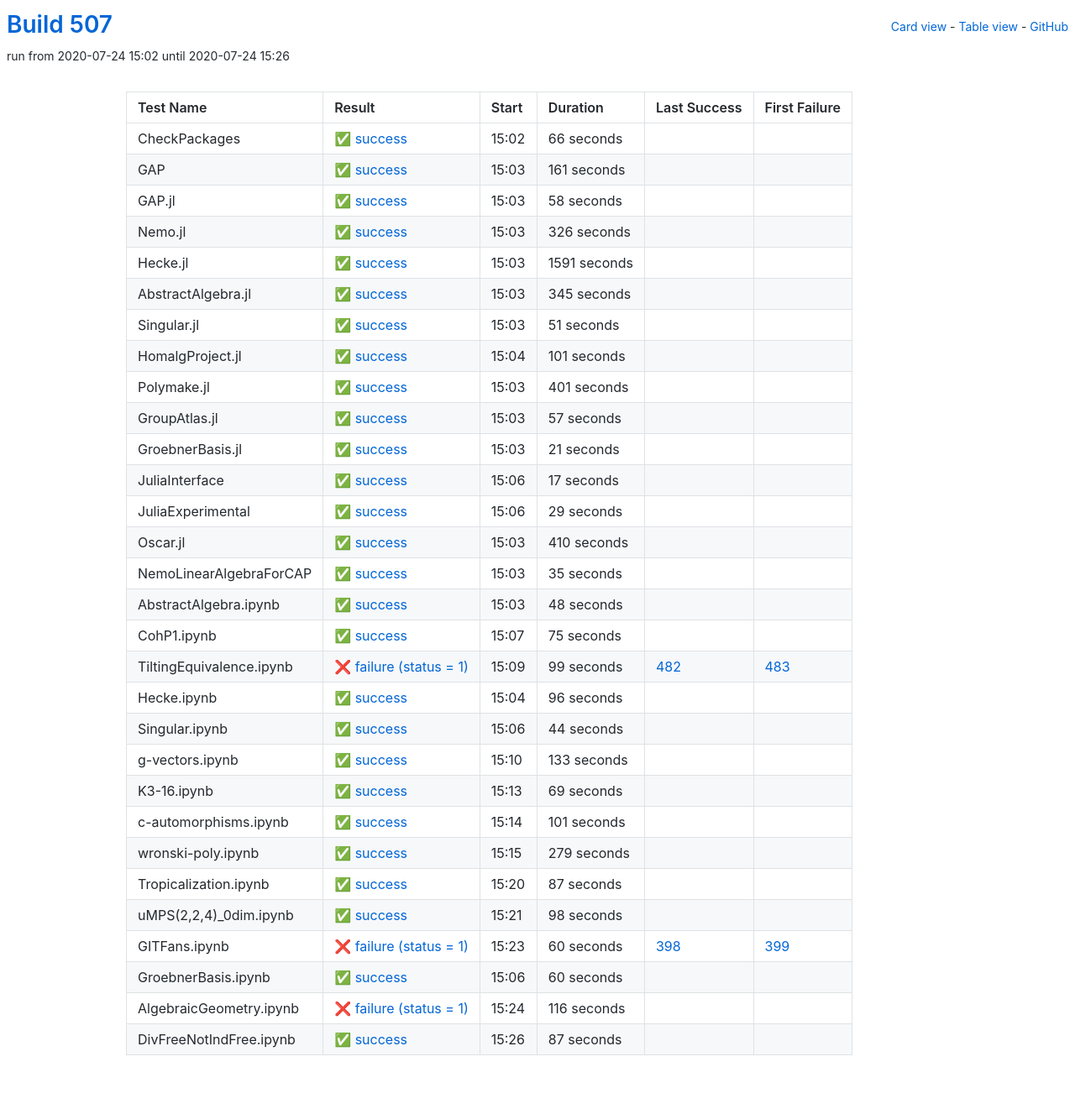
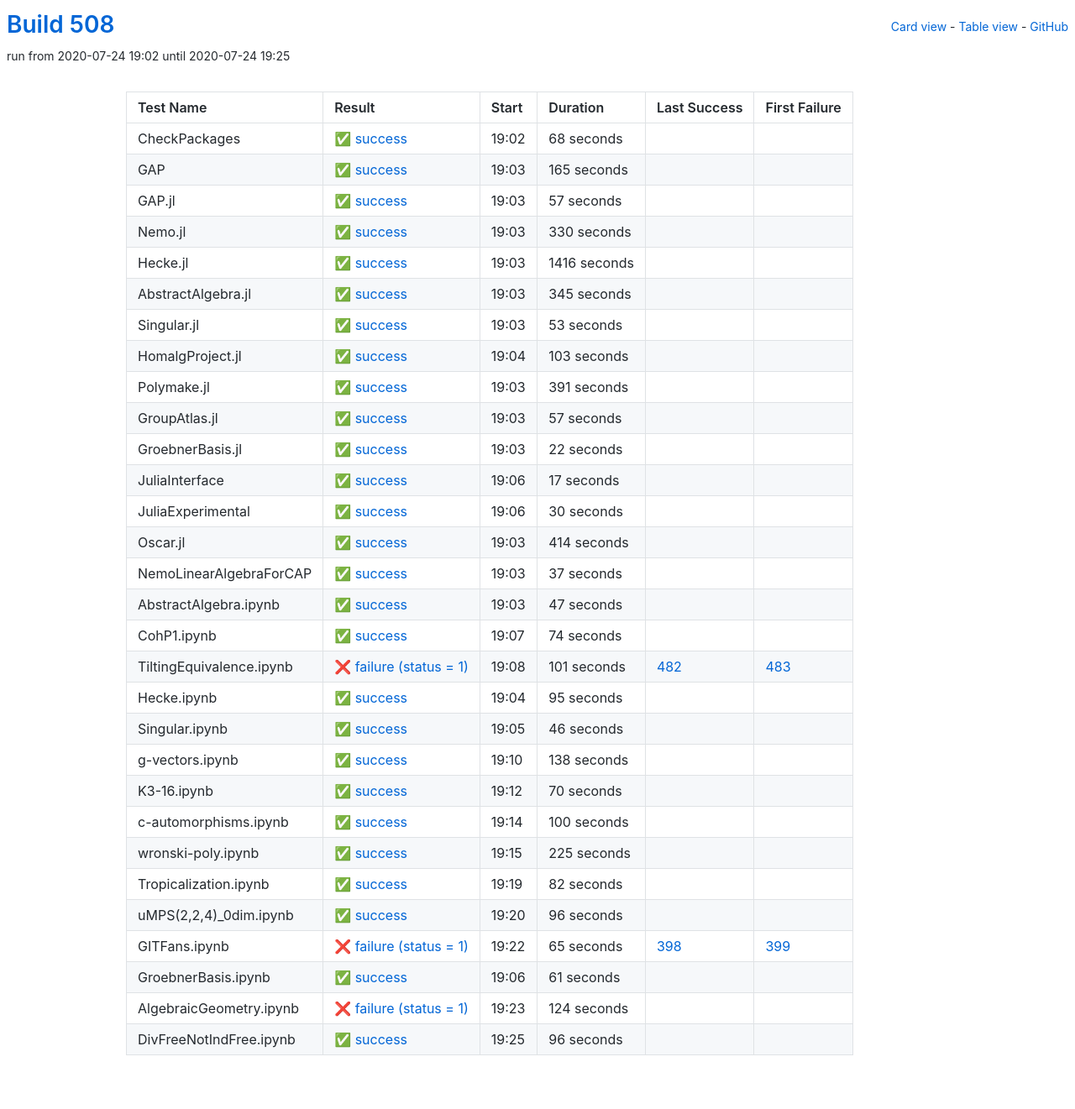
Before and after one commit to oscar-system/oscar-ci-status-stable, a Jekyll site: the page built from table.html, in a window 1280 px wide. Shown: the whole page at 84% size. Built offline with Jekyll 4.4.1, drawn with Linux system fonts in a browser that asks for light colours.

Commit message:
Build #508

```diff
--- a/_data/ci.yml
+++ b/_data/ci.yml
@@ -1,6 +1,6 @@
 ---
-build: 507
-build_url: https://oscarci.mathematik.uni-kl.de/job/oscar-stable/507/
+build: 508
+build_url: https://oscarci.mathematik.uni-kl.de/job/oscar-stable/508/
 job: oscar-stable
 organization: oscar-system
 repo: oscar-ci-status-stable
@@ -8,68 +8,68 @@ repourl: https://github.com/oscar-system/oscar-ci-status-stable
 tests:
 - name: CheckPackages
   id: checkpackages
-  log: https://oscarci.mathematik.uni-kl.de/job/oscar-stable/507/artifact/logs/build-507/CheckPackages.log
-  start: 2020-07-24 15:02
+  log: https://oscarci.mathematik.uni-kl.de/job/oscar-stable/508/artifact/logs/build-508/CheckPackages.log
+  start: 2020-07-24 19:02
   success: true
   exitcode: 0
   status: success
-  duration: 66
+  duration: 68
   last_success: false
   last_success_url:
   first_failure: false
   first_failure_url:
 - name: GAP
   id: gap
-  log: https://oscarci.mathematik.uni-kl.de/job/oscar-stable/507/artifact/logs/build-507/GAP.log
-  start: 2020-07-24 15:03
+  log: https://oscarci.mathematik.uni-kl.de/job/oscar-stable/508/artifact/logs/build-508/GAP.log
+  start: 2020-07-24 19:03
   success: true
   exitcode: 0
   status: success
-  duration: 161
+  duration: 165
   last_success: false
   last_success_url:
   first_failure: false
   first_failure_url:
 - name: GAP.jl
   id: gap-jl
-  log: https://oscarci.mathematik.uni-kl.de/job/oscar-stable/507/artifact/logs/build-507/GAP.jl.log
-  start: 2020-07-24 15:03
+  log: https://oscarci.mathematik.uni-kl.de/job/oscar-stable/508/artifact/logs/build-508/GAP.jl.log
+  start: 2020-07-24 19:03
   success: true
   exitcode: 0
   status: success
-  duration: 58
+  duration: 57
   last_success: false
   last_success_url:
   first_failure: false
   first_failure_url:
 - name: Nemo.jl
   id: nemo-jl
-  log: https://oscarci.mathematik.uni-kl.de/job/oscar-stable/507/artifact/logs/build-507/Nemo.jl.log
-  start: 2020-07-24 15:03
+  log: https://oscarci.mathematik.uni-kl.de/job/oscar-stable/508/artifact/logs/build-508/Nemo.jl.log
+  start: 2020-07-24 19:03
   success: true
   exitcode: 0
   status: success
-  duration: 326
+  duration: 330
   last_success: false
   last_success_url:
   first_failure: false
   first_failure_url:
 - name: Hecke.jl
   id: hecke-jl
-  log: https://oscarci.mathematik.uni-kl.de/job/oscar-stable/507/artifact/logs/build-507/Hecke.jl.log
-  start: 2020-07-24 15:03
+  log: https://oscarci.mathematik.uni-kl.de/job/oscar-stable/508/artifact/logs/build-508/Hecke.jl.log
+  start: 2020-07-24 19:03
   success: true
   exitcode: 0
   status: success
-  duration: 1591
+  duration: 1416
   last_success: false
   last_success_url:
   first_failure: false
   first_failure_url:
 - name: AbstractAlgebra.jl
   id: abstractalgebra-jl
-  log: https://oscarci.mathematik.uni-kl.de/job/oscar-stable/507/artifact/logs/build-507/AbstractAlgebra.jl.log
-  start: 2020-07-24 15:03
+  log: https://oscarci.mathematik.uni-kl.de/job/oscar-stable/508/artifact/logs/build-508/AbstractAlgebra.jl.log
+  start: 2020-07-24 19:03
   success: true
   exitcode: 0
   status: success
@@ -80,44 +80,44 @@ tests:
   first_failure_url:
 - name: Singular.jl
   id: singular-jl
-  log: https://oscarci.mathematik.uni-kl.de/job/oscar-stable/507/artifact/logs/build-507/Singular.jl.log
-  start: 2020-07-24 15:03
+  log: https://oscarci.mathematik.uni-kl.de/job/oscar-stable/508/artifact/logs/build-508/Singular.jl.log
+  start: 2020-07-24 19:03
   success: true
   exitcode: 0
   status: success
-  duration: 51
+  duration: 53
   last_success: false
   last_success_url:
   first_failure: false
   first_failure_url:
 - name: HomalgProject.jl
   id: homalgproject-jl
-  log: https://oscarci.mathematik.uni-kl.de/job/oscar-stable/507/artifact/logs/build-507/HomalgProject.jl.log
-  start: 2020-07-24 15:04
+  log: https://oscarci.mathematik.uni-kl.de/job/oscar-stable/508/artifact/logs/build-508/HomalgProject.jl.log
+  start: 2020-07-24 19:04
   success: true
   exitcode: 0
   status: success
-  duration: 101
+  duration: 103
   last_success: false
   last_success_url:
   first_failure: false
   first_failure_url:
 - name: Polymake.jl
   id: polymake-jl
-  log: https://oscarci.mathematik.uni-kl.de/job/oscar-stable/507/artifact/logs/build-507/Polymake.jl.log
-  start: 2020-07-24 15:03
+  log: https://oscarci.mathematik.uni-kl.de/job/oscar-stable/508/artifact/logs/build-508/Polymake.jl.log
+  start: 2020-07-24 19:03
   success: true
   exitcode: 0
   status: success
-  duration: 401
+  duration: 391
   last_success: false
   last_success_url:
   first_failure: false
   first_failure_url:
 - name: GroupAtlas.jl
   id: groupatlas-jl
-  log: https://oscarci.mathematik.uni-kl.de/job/oscar-stable/507/artifact/logs/build-507/GroupAtlas.jl.log
-  start: 2020-07-24 15:03
+  log: https://oscarci.mathematik.uni-kl.de/job/oscar-stable/508/artifact/logs/build-508/GroupAtlas.jl.log
+  start: 2020-07-24 19:03
   success: true
   exitcode: 0
   status: success
@@ -128,20 +128,20 @@ tests:
   first_failure_url:
 - name: GroebnerBasis.jl
   id: groebnerbasis-jl
-  log: https://oscarci.mathematik.uni-kl.de/job/oscar-stable/507/artifact/logs/build-507/GroebnerBasis.jl.log
-  start: 2020-07-24 15:03
+  log: https://oscarci.mathematik.uni-kl.de/job/oscar-stable/508/artifact/logs/build-508/GroebnerBasis.jl.log
+  start: 2020-07-24 19:03
   success: true
   exitcode: 0
   status: success
-  duration: 21
+  duration: 22
   last_success: false
   last_success_url:
   first_failure: false
   first_failure_url:
 - name: JuliaInterface
   id: juliainterface
-  log: https://oscarci.mathematik.uni-kl.de/job/oscar-stable/507/artifact/logs/build-507/JuliaInterface.log
-  start: 2020-07-24 15:06
+  log: https://oscarci.mathematik.uni-kl.de/job/oscar-stable/508/artifact/logs/build-508/JuliaInterface.log
+  start: 2020-07-24 19:06
   success: true
   exitcode: 0
   status: success
@@ -152,80 +152,164 @@ tests:
   first_failure_url:
 - name: JuliaExperimental
   id: juliaexperimental
-  log: https://oscarci.mathematik.uni-kl.de/job/oscar-stable/507/artifact/logs/build-507/JuliaExperimental.log
-  start: 2020-07-24 15:06
+  log: https://oscarci.mathematik.uni-kl.de/job/oscar-stable/508/artifact/logs/build-508/JuliaExperimental.log
+  start: 2020-07-24 19:06
   success: true
   exitcode: 0
   status: success
-  duration: 29
+  duration: 30
   last_success: false
   last_success_url:
   first_failure: false
   first_failure_url:
 - name: Oscar.jl
   id: oscar-jl
-  log: https://oscarci.mathematik.uni-kl.de/job/oscar-stable/507/artifact/logs/build-507/Oscar.jl.log
-  start: 2020-07-24 15:03
+  log: https://oscarci.mathematik.uni-kl.de/job/oscar-stable/508/artifact/logs/build-508/Oscar.jl.log
+  start: 2020-07-24 19:03
   success: true
   exitcode: 0
   status: success
-  duration: 410
+  duration: 414
   last_success: false
   last_success_url:
   first_failure: false
   first_failure_url:
 - name: NemoLinearAlgebraForCAP
   id: nemolinearalgebraforcap
-  log: https://oscarci.mathematik.uni-kl.de/job/oscar-stable/507/artifact/logs/build-507/NemoLinearAlgebraForCAP.log
-  start: 2020-07-24 15:03
+  log: https://oscarci.mathematik.uni-kl.de/job/oscar-stable/508/artifact/logs/build-508/NemoLinearAlgebraForCAP.log
+  start: 2020-07-24 19:03
   success: true
   exitcode: 0
   status: success
-  duration: 35
+  duration: 37
   last_success: false
   last_success_url:
   first_failure: false
   first_failure_url:
 - name: AbstractAlgebra.ipynb
   id: abstractalgebra-ipynb
-  log: https://oscarci.mathematik.uni-kl.de/job/oscar-stable/507/artifact/logs/build-507/AbstractAlgebra.ipynb.log
-  start: 2020-07-24 15:03
+  log: https://oscarci.mathematik.uni-kl.de/job/oscar-stable/508/artifact/logs/build-508/AbstractAlgebra.ipynb.log
+  start: 2020-07-24 19:03
   success: true
   exitcode: 0
   status: success
-  duration: 48
+  duration: 47
   last_success: false
   last_success_url:
   first_failure: false
   first_failure_url:
 - name: CohP1.ipynb
   id: cohp1-ipynb
-  log: https://oscarci.mathematik.uni-kl.de/job/oscar-stable/507/artifact/logs/build-507/CohP1.ipynb.log
-  start: 2020-07-24 15:07
+  log: https://oscarci.mathematik.uni-kl.de/job/oscar-stable/508/artifact/logs/build-508/CohP1.ipynb.log
+  start: 2020-07-24 19:07
   success: true
   exitcode: 0
   status: success
-  duration: 75
+  duration: 74
   last_success: false
   last_success_url:
   first_failure: false
   first_failure_url:
 - name: TiltingEquivalence.ipynb
   id: tiltingequivalence-ipynb
-  log: https://oscarci.mathematik.uni-kl.de/job/oscar-stable/507/artifact/logs/build-507/TiltingEquivalence.ipynb.log
-  start: 2020-07-24 15:09
+  log: https://oscarci.mathematik.uni-kl.de/job/oscar-stable/508/artifact/logs/build-508/TiltingEquivalence.ipynb.log
+  start: 2020-07-24 19:08
   success: false
   exitcode: 1
   status: failure
-  duration: 99
+  duration: 101
   last_success: 482
   last_success_url: https://oscarci.mathematik.uni-kl.de/job/oscar-stable/482/
   first_failure: 483
   first_failure_url: https://oscarci.mathematik.uni-kl.de/job/oscar-stable/483/
 - name: Hecke.ipynb
   id: hecke-ipynb
-  log: https://oscarci.mathematik.uni-kl.de/job/oscar-stable/507/artifact/logs/build-507/Hecke.ipynb.log
-  start: 2020-07-24 15:04
+  log: https://oscarci.mathematik.uni-kl.de/job/oscar-stable/508/artifact/logs/build-508/Hecke.ipynb.log
+  start: 2020-07-24 19:04
+  success: true
+  exitcode: 0
+  status: success
+  duration: 95
+  last_success: false
+  last_success_url:
+  first_failure: false
+  first_failure_url:
+- name: Singular.ipynb
+  id: singular-ipynb
+  log: https://oscarci.mathematik.uni-kl.de/job/oscar-stable/508/artifact/logs/build-508/Singular.ipynb.log
+  start: 2020-07-24 19:05
+  success: true
+  exitcode: 0
+  status: success
+  duration: 46
+  last_success: false
+  last_success_url:
+  first_failure: false
+  first_failure_url:
+- name: g-vectors.ipynb
+  id: g-vectors-ipynb
+  log: https://oscarci.mathematik.uni-kl.de/job/oscar-stable/508/artifact/logs/build-508/g-vectors.ipynb.log
+  start: 2020-07-24 19:10
+  success: true
+  exitcode: 0
+  status: success
+  duration: 138
+  last_success: false
+  last_success_url:
+  first_failure: false
+  first_failure_url:
+- name: K3-16.ipynb
+  id: k3-16-ipynb
+  log: https://oscarci.mathematik.uni-kl.de/job/oscar-stable/508/artifact/logs/build-508/K3-16.ipynb.log
+  start: 2020-07-24 19:12
+  success: true
+  exitcode: 0
+  status: success
+  duration: 70
+  last_success: false
+  last_success_url:
+  first_failure: false
+  first_failure_url:
+- name: c-automorphisms.ipynb
+  id: c-automorphisms-ipynb
+  log: https://oscarci.mathematik.uni-kl.de/job/oscar-stable/508/artifact/logs/build-508/c-automorphisms.ipynb.log
+  start: 2020-07-24 19:14
+  success: true
+  exitcode: 0
+  status: success
+  duration: 100
+  last_success: false
+  last_success_url:
+  first_failure: false
+  first_failure_url:
+- name: wronski-poly.ipynb
+  id: wronski-poly-ipynb
+  log: https://oscarci.mathematik.uni-kl.de/job/oscar-stable/508/artifact/logs/build-508/wronski-poly.ipynb.log
+  start: 2020-07-24 19:15
+  success: true
+  exitcode: 0
+  status: success
+  duration: 225
+  last_success: false
+  last_success_url:
+  first_failure: false
+  first_failure_url:
+- name: Tropicalization.ipynb
+  id: tropicalization-ipynb
+  log: https://oscarci.mathematik.uni-kl.de/job/oscar-stable/508/artifact/logs/build-508/Tropicalization.ipynb.log
+  start: 2020-07-24 19:19
+  success: true
+  exitcode: 0
+  status: success
+  duration: 82
+  last_success: false
+  last_success_url:
+  first_failure: false
+  first_failure_url:
+- name: uMPS(2,2,4)_0dim.ipynb
+  id: umps-2-2-4-0dim-ipynb
+  log: https://oscarci.mathematik.uni-kl.de/job/oscar-stable/508/artifact/logs/build-508/uMPS-2-2-4-_0dim.ipynb.log
+  start: 2020-07-24 19:20
   success: true
   exitcode: 0
   status: success
@@ -234,134 +318,50 @@ tests:
   last_success_url:
   first_failure: false
   first_failure_url:
-- name: Singular.ipynb
-  id: singular-ipynb
-  log: https://oscarci.mathematik.uni-kl.de/job/oscar-stable/507/artifact/logs/build-507/Singular.ipynb.log
-  start: 2020-07-24 15:06
-  success: true
-  exitcode: 0
-  status: success
-  duration: 44
-  last_success: false
-  last_success_url:
-  first_failure: false
-  first_failure_url:
-- name: g-vectors.ipynb
-  id: g-vectors-ipynb
-  log: https://oscarci.mathematik.uni-kl.de/job/oscar-stable/507/artifact/logs/build-507/g-vectors.ipynb.log
-  start: 2020-07-24 15:10
-  success: true
-  exitcode: 0
-  status: success
-  duration: 133
-  last_success: false
-  last_success_url:
-  first_failure: false
-  first_failure_url:
-- name: K3-16.ipynb
-  id: k3-16-ipynb
-  log: https://oscarci.mathematik.uni-kl.de/job/oscar-stable/507/artifact/logs/build-507/K3-16.ipynb.log
-  start: 2020-07-24 15:13
-  success: true
-  exitcode: 0
-  status: success
-  duration: 69
-  last_success: false
-  last_success_url:
-  first_failure: false
-  first_failure_url:
-- name: c-automorphisms.ipynb
-  id: c-automorphisms-ipynb
-  log: https://oscarci.mathematik.uni-kl.de/job/oscar-stable/507/artifact/logs/build-507/c-automorphisms.ipynb.log
-  start: 2020-07-24 15:14
-  success: true
-  exitcode: 0
-  status: success
-  duration: 101
-  last_success: false
-  last_success_url:
-  first_failure: false
-  first_failure_url:
-- name: wronski-poly.ipynb
-  id: wronski-poly-ipynb
-  log: https://oscarci.mathematik.uni-kl.de/job/oscar-stable/507/artifact/logs/build-507/wronski-poly.ipynb.log
-  start: 2020-07-24 15:15
-  success: true
-  exitcode: 0
-  status: success
-  duration: 279
-  last_success: false
-  last_success_url:
-  first_failure: false
-  first_failure_url:
-- name: Tropicalization.ipynb
-  id: tropicalization-ipynb
-  log: https://oscarci.mathematik.uni-kl.de/job/oscar-stable/507/artifact/logs/build-507/Tropicalization.ipynb.log
-  start: 2020-07-24 15:20
-  success: true
-  exitcode: 0
-  status: success
-  duration: 87
-  last_success: false
-  last_success_url:
-  first_failure: false
-  first_failure_url:
-- name: uMPS(2,2,4)_0dim.ipynb
-  id: umps-2-2-4-0dim-ipynb
-  log: https://oscarci.mathematik.uni-kl.de/job/oscar-stable/507/artifact/logs/build-507/uMPS-2-2-4-_0dim.ipynb.log
-  start: 2020-07-24 15:21
-  success: true
-  exitcode: 0
-  status: success
-  duration: 98
-  last_success: false
-  last_success_url:
-  first_failure: false
-  first_failure_url:
 - name: GITFans.ipynb
   id: gitfans-ipynb
-  log: https://oscarci.mathematik.uni-kl.de/job/oscar-stable/507/artifact/logs/build-507/GITFans.ipynb.log
-  start: 2020-07-24 15:23
+  log: https://oscarci.mathematik.uni-kl.de/job/oscar-stable/508/artifact/logs/build-508/GITFans.ipynb.log
+  start: 2020-07-24 19:22
   success: false
   exitcode: 1
   status: failure
-  duration: 60
+  duration: 65
   last_success: 398
   last_success_url: https://oscarci.mathematik.uni-kl.de/job/oscar-stable/398/
   first_failure: 399
   first_failure_url: https://oscarci.mathematik.uni-kl.de/job/oscar-stable/399/
 - name: GroebnerBasis.ipynb
   id: groebnerbasis-ipynb
-  log: https://oscarci.mathematik.uni-kl.de/job/oscar-stable/507/artifact/logs/build-507/GroebnerBasis.ipynb.log
-  start: 2020-07-24 15:06
+  log: https://oscarci.mathematik.uni-kl.de/job/oscar-stable/508/artifact/logs/build-508/GroebnerBasis.ipynb.log
+  start: 2020-07-24 19:06
   success: true
   exitcode: 0
   status: success
-  duration: 60
+  duration: 61
   last_success: false
   last_success_url:
   first_failure: false
   first_failure_url:
 - name: AlgebraicGeometry.ipynb
   id: algebraicgeometry-ipynb
-  log: https://oscarci.mathematik.uni-kl.de/job/oscar-stable/507/artifact/logs/build-507/AlgebraicGeometry.ipynb.log
-  start: 2020-07-24 15:24
+  log: https://oscarci.mathematik.uni-kl.de/job/oscar-stable/508/artifact/logs/build-508/AlgebraicGeometry.ipynb.log
+  start: 2020-07-24 19:23
   success: false
   exitcode: 1
   status: failure
-  duration: 116
+  duration: 124
   last_success: false
   last_success_url:
   first_failure: false
   first_failure_url:
 - name: DivFreeNotIndFree.ipynb
   id: divfreenotindfree-ipynb
-  log: https://oscarci.mathematik.uni-kl.de/job/oscar-stable/507/artifact/logs/build-507/DivFreeNotIndFree.ipynb.log
-  start: 2020-07-24 15:26
+  log: https://oscarci.mathematik.uni-kl.de/job/oscar-stable/508/artifact/logs/build-508/DivFreeNotIndFree.ipynb.log
+  start: 2020-07-24 19:25
   success: true
   exitcode: 0
   status: success
-  duration: 87
+  duration: 96
   last_success: false
   last_success_url:
   first_failure: false
```
Also changed, not shown: README.md.
